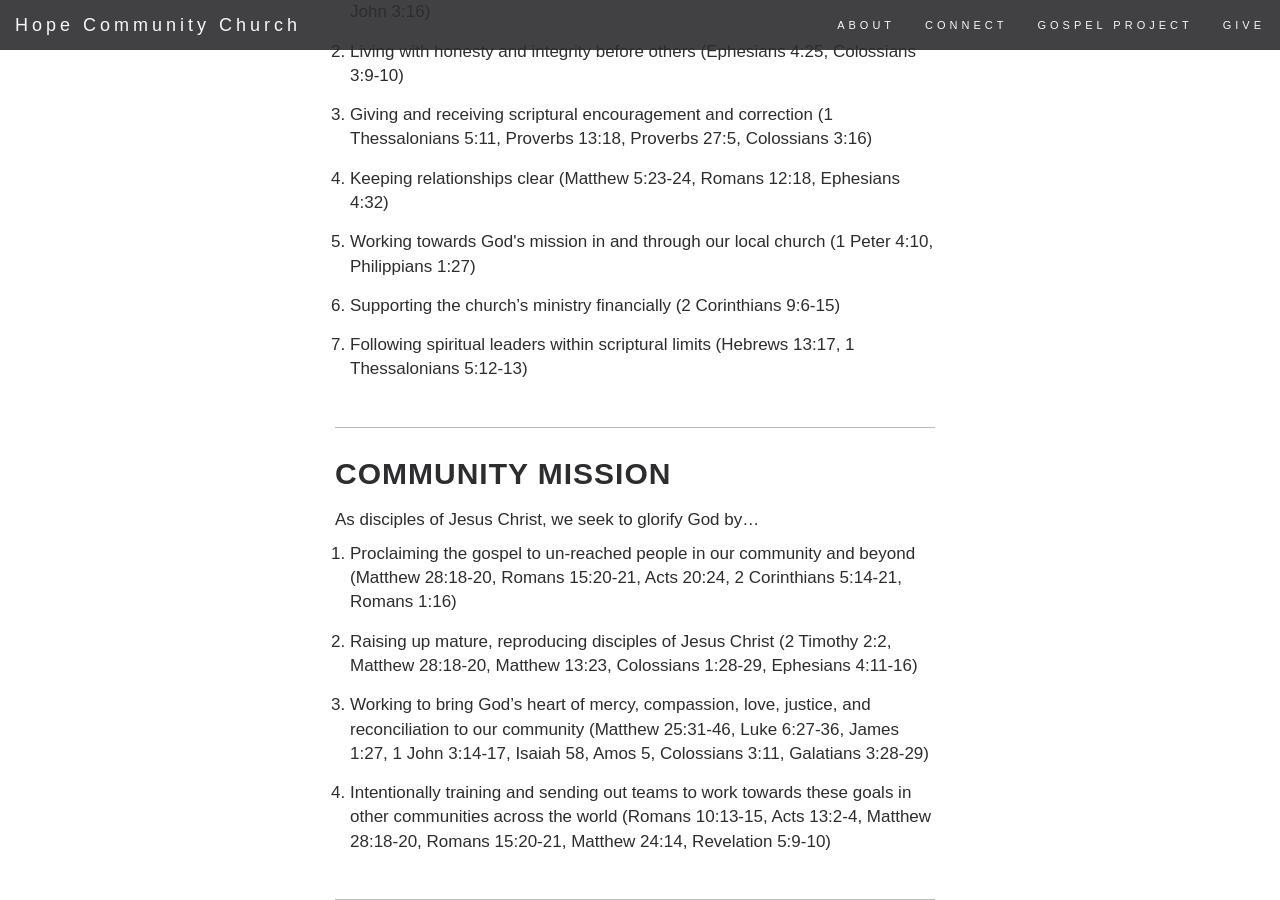
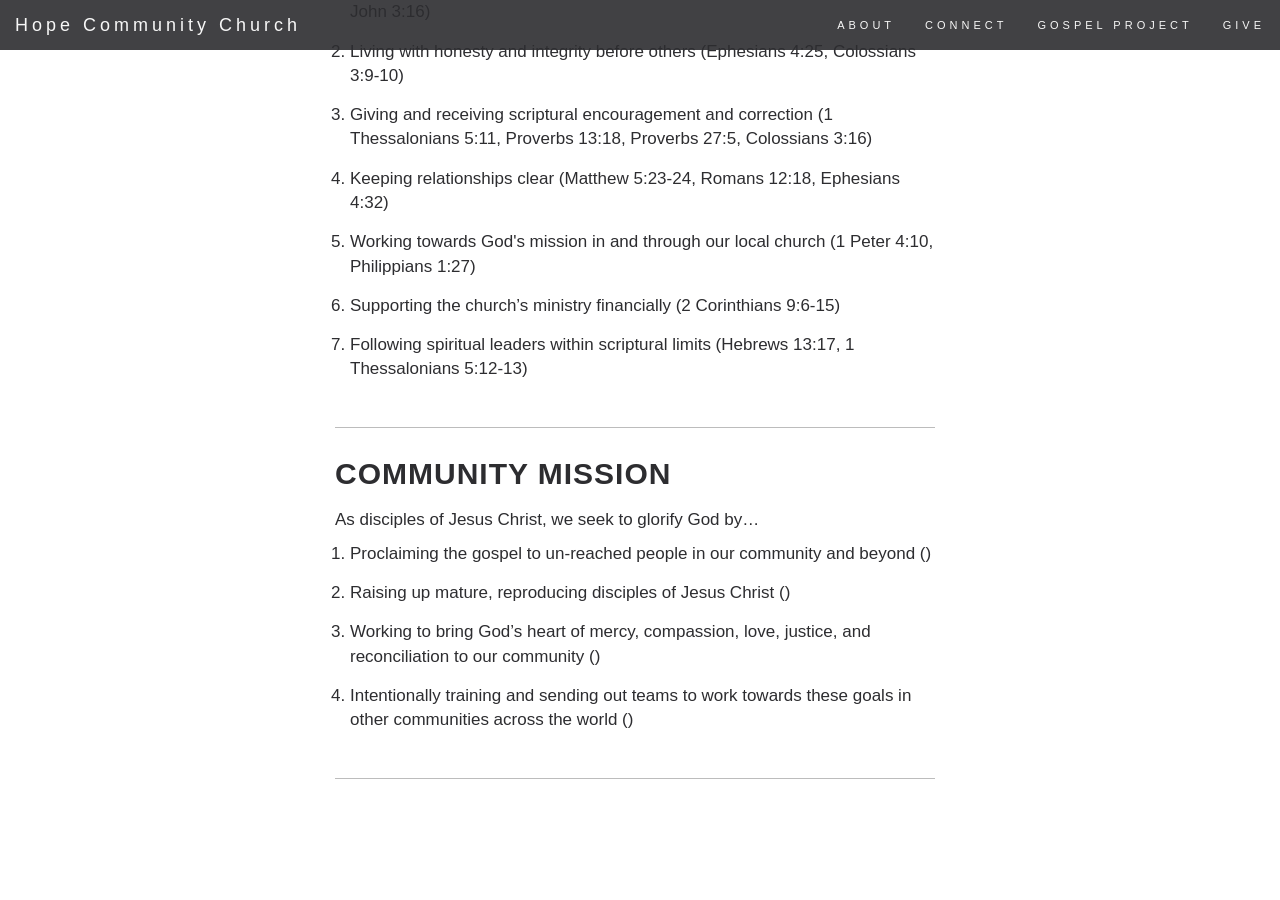
Before and after one commit to calcnerd256/hope-community.github.io, a Jekyll site: the page built from about.html, in a window 1280 px wide and 900 px high, scrolled down 2693 px. Built offline with Jekyll 4.4.1, drawn with Linux system fonts in a browser that asks for light colours; nearby versions of some CDN libraries; after the commit the page ends 3472 px from its top, so only the background shows below that.

Commit message:
extracted community mission as data and rendered it with a template

```diff
--- a/about.html
+++ b/about.html
@@ -76,43 +76,12 @@
 						<p>
 							As disciples of Jesus Christ, we seek to glorify God by&hellip;
 						</p>
-						<ol class="about-ordered-list">
+						<ol class="about-ordered-list">{% for mission in site.data.about.community_mission %}
 							<li>
-								Proclaiming the gospel to un-reached people in our community and beyond
-								(Matthew 28:18-20,
-									Romans 15:20-21,
-									Acts 20:24,
-									2 Corinthians 5:14-21,
-									Romans 1:16)
-							</li>
-							<li>
-								Raising up mature, reproducing disciples of Jesus Christ
-								(2 Timothy 2:2,
-									Matthew 28:18-20,
-									Matthew 13:23,
-									Colossians 1:28-29,
-									Ephesians 4:11-16)
-							</li>
-							<li>
-								Working to bring God’s heart of mercy, compassion, love, justice, and reconciliation to our community
-								(Matthew 25:31-46,
-									Luke 6:27-36,
-									James 1:27,
-									1 John 3:14-17,
-									Isaiah 58,
-									Amos 5,
-									Colossians 3:11,
-									Galatians 3:28-29)
-							</li>
-							<li>
-								Intentionally training and sending out teams to work towards these goals in other communities across the world
-								(Romans 10:13-15,
-									Acts 13:2-4,
-									Matthew 28:18-20,
-									Romans 15:20-21,
-									Matthew 24:14,
-									Revelation 5:9-10)
-							</li>
+								{{ mission.mission }}
+								({% for verse in verses %}{{ verse }}{% unless forloop.last %},
+									{% endunless %}{% endfor %})
+							</li>{% endfor %}
 						</ol>
 					</div>
 				</div>
```
Also changed, not shown: _data/about.yaml (+33 -0 lines).
